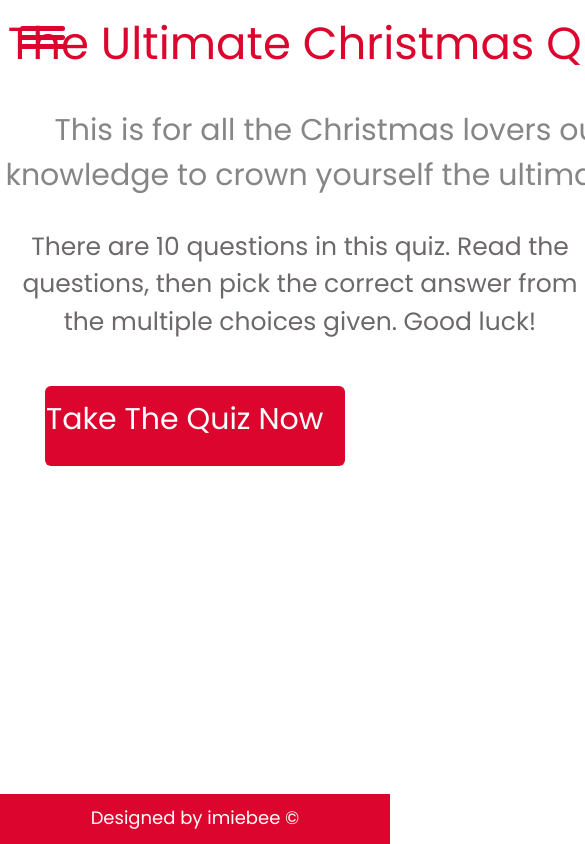
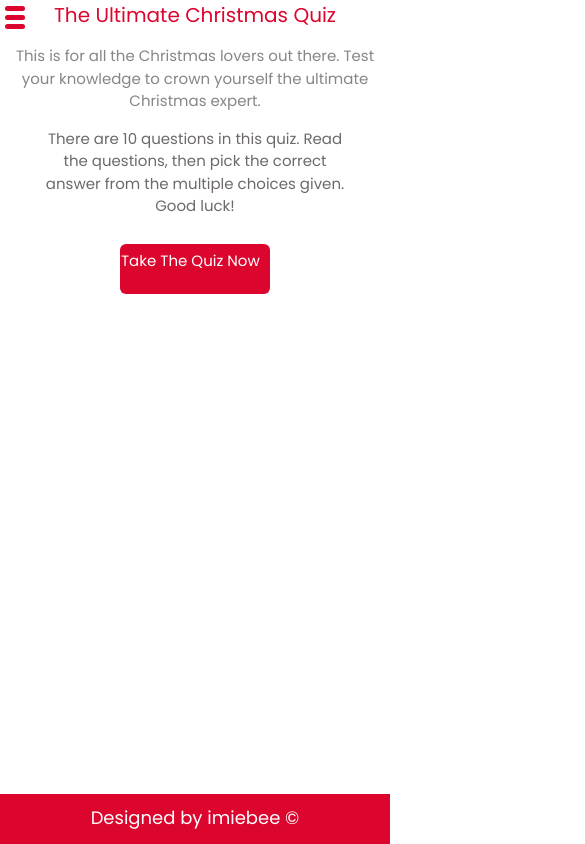
Before and after one commit to imiebee/QuizPro2, a plain HTML site: page index.html in a window 390 px wide. Shown: the top 844 px of the page, 585 px wide, since content can reach past the window. Drawn offline with nearby package versions, Linux system fonts and the light colour scheme.

Commit message:
Added media queries

```diff
--- a/app.css
+++ b/app.css
@@ -113,6 +113,8 @@
 }
 
 /* Code not from any specific website */
+
+
 .sub p {
     display: flex;
     width: 900px;
@@ -152,12 +154,6 @@
     color: #DC052D;
 }
 
-.btn[disabled]:hover {
-    cursor: not-allowed;
-    box-shadow: none;
-    transform: none;
-}
-
 .footer {
     position: fixed;
     bottom: 0;
@@ -170,3 +166,95 @@
     font-size: 18px;
     text-align: center;
 }
+
+@media only screen and (max-width: 768px) {
+    .header {
+        font-size: 35px;
+        display: flex;
+        width: 100%;
+        height: auto;
+        margin: auto;
+    }
+
+    #menu-bar {
+        width: 35px;
+        height: 30px;
+        margin: 15px 0 10px 10px;
+        cursor: pointer;
+    }
+
+    .sub p {
+        display: flex;
+        width: 100%;
+        margin: auto;
+        height: auto;
+        padding-top: 15px;
+        font-size: 20px;
+        text-align: center;
+    }
+
+    .instructions {
+        display: flex;
+        width: 90%;
+        margin: auto;
+        height: auto;
+        padding-top: 15px;
+        font-size: 20px;
+        text-align: center;
+    }
+
+    .btn {
+        font-size: 20px;
+        padding: 10px 0;
+        width: 200px;
+        height: 60px;
+        margin: 20px auto;
+        text-align: center;
+    }
+}
+
+
+@media only screen and (max-width: 600px) {
+    .header {
+        font-size: 20px;
+        display: flex;
+        width: 100%;
+        height: auto;
+        margin: auto;
+    }
+
+    #menu-bar {
+        width: 20px;
+        height: 20px;
+        margin: 10px 0 5px 5px;
+        cursor: pointer;
+    }
+
+    .sub p {
+        display: flex;
+        width: 100%;
+        margin: auto;
+        height: auto;
+        padding-top: 15px;
+        font-size: 15px;
+        text-align: center;
+    }
+
+    .instructions {
+        display: flex;
+        width: 80%;
+        margin: auto;
+        height: auto;
+        padding-top: 15px;
+        font-size: 15px;
+        text-align: center;
+    }
+    .btn {
+        font-size: 15px;
+        padding: 5px 0;
+        width: 150px;
+        height: 50px;
+        margin: 10px auto;
+        text-align: center;
+    }
+}
```
